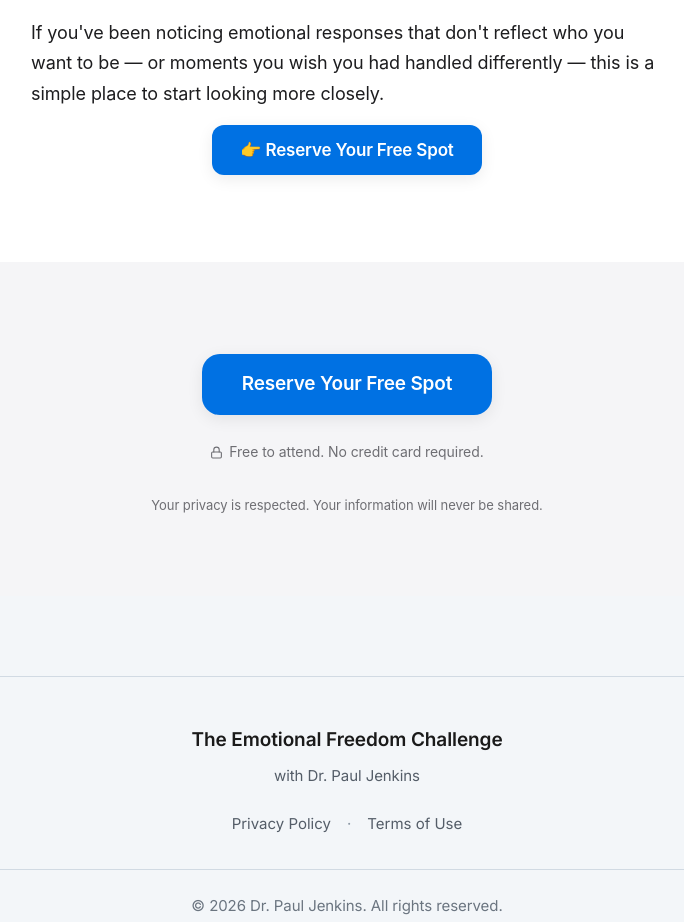
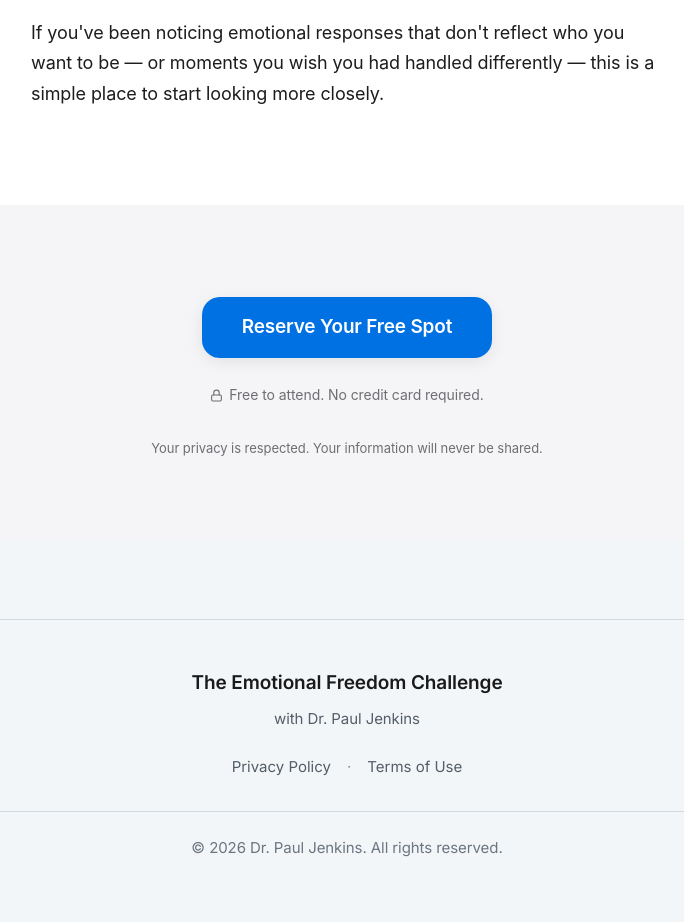
Before and after one commit to rbradshaw9/emotionalfreedomchallenge, a Next.js app: page / in a window 1280 px wide. Shown: the part 6720-7642 px from the top of the page, without its empty margins (293-977 px from the left). After the commit the page ends 7613 px from the top, so only its background shows below. Built offline with nearby package versions, Linux system fonts and the light colour scheme.

Commit message:
Remove duplicate reserve button from home page invitation section

```diff
--- a/app/(main)/page.tsx
+++ b/app/(main)/page.tsx
@@ -252,11 +252,6 @@ export default function RegistrationPage() {
           <p className="v2-body">
             If you&apos;ve been noticing emotional responses that don&apos;t reflect who you want to be — or moments you wish you had handled differently — this is a simple place to start looking more closely.
           </p>
-          <div style={{ textAlign: 'center', marginTop: '8px' }}>
-            <a href="#register" className="v2-btn v2-btn-primary">
-              👉 Reserve Your Free Spot
-            </a>
-          </div>
         </div>
       </section>
 
```
